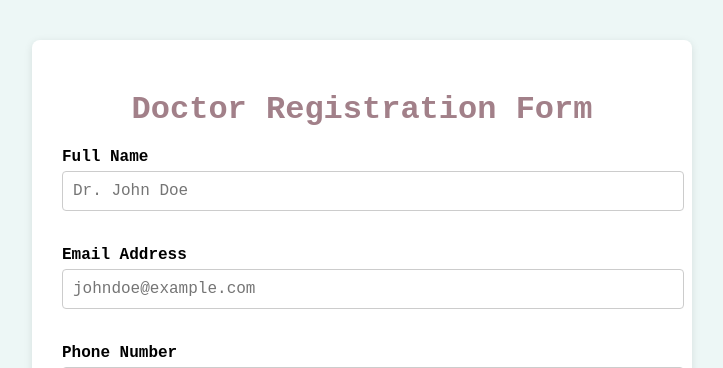
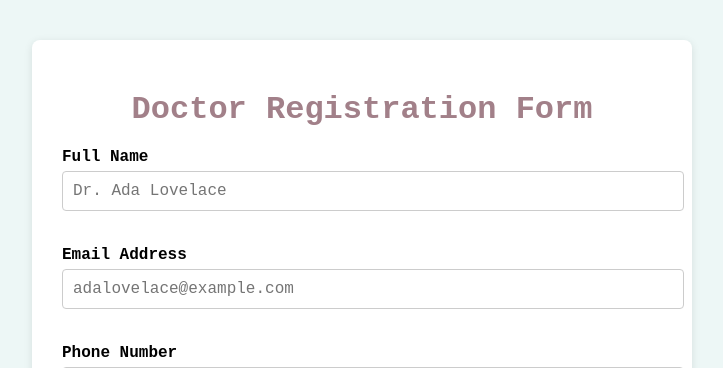
Before and after one commit to zkaiser3/Code-ADA-2024, a Flask app: page /doctor_form in a window 1280 px wide. Shown: the top 368 px of the page, without its empty margins (278-1001 px from the left). Run offline with Flask 3, Linux system fonts and the light colour scheme.

Commit message:
changed example name

```diff
--- a/templates/doctor_form.html
+++ b/templates/doctor_form.html
@@ -87,12 +87,12 @@
         <!-- Personal Information -->
         <div class="form-group">
             <label for="doctor_name">Full Name</label>
-            <input type="text" id="doctor_name" name="doctor_name" required placeholder="Dr. John Doe">
+            <input type="text" id="doctor_name" name="doctor_name" required placeholder="Dr. Ada Lovelace">
         </div>
 
         <div class="form-group">
             <label for="email">Email Address</label>
-            <input type="email" id="email" name="email" required placeholder="johndoe@example.com">
+            <input type="email" id="email" name="email" required placeholder="adalovelace@example.com">
         </div>
 
         <div class="form-group">
```
